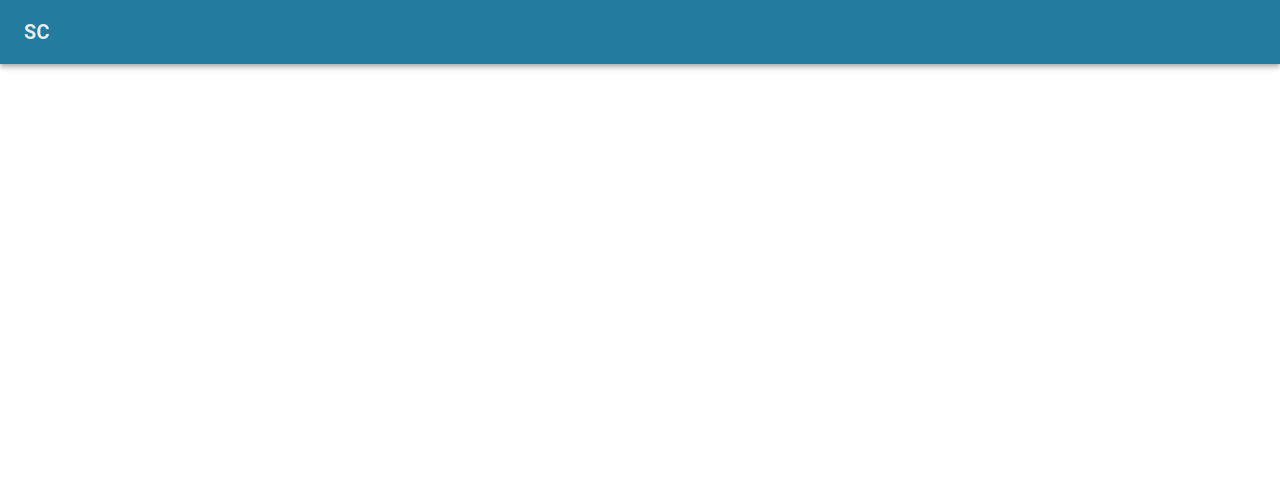
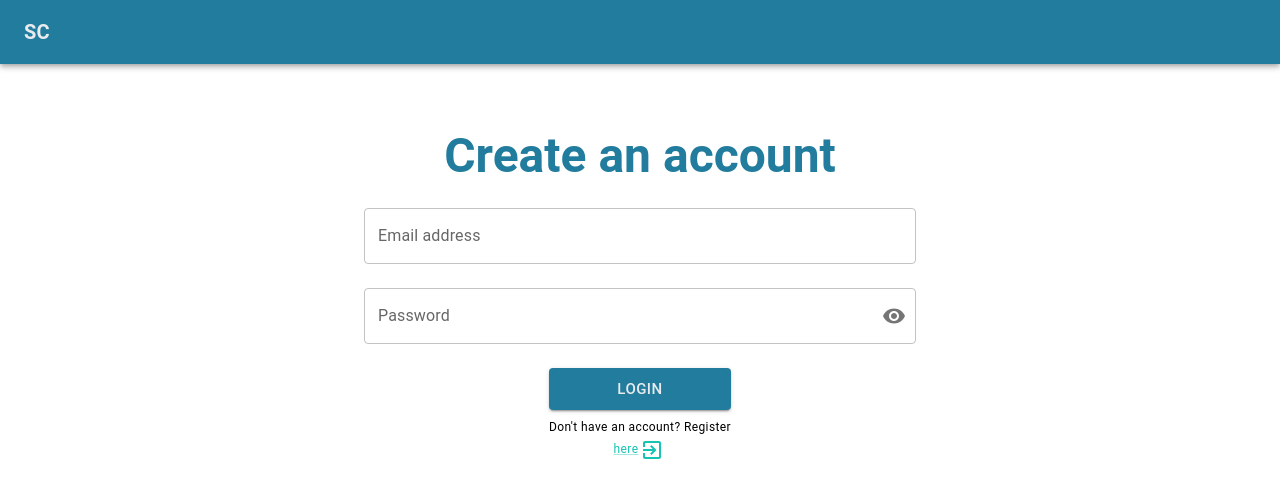
Before and after one commit to kennethryandy/social-clone-mern, a React (Create React App) app in the folder client/: page /login in a window 1280 px wide. Before the commit this address had no page. Shown: the top 498 px of the page. Built offline with nearby package versions, Linux system fonts and the light colour scheme.

Commit message:
client: added login and protected route component

```diff
--- a/client/package.json
+++ b/client/package.json
@@ -12,6 +12,7 @@
     "@testing-library/react": "^13.3.0",
     "@testing-library/user-event": "^13.5.0",
     "axios": "^0.27.2",
+    "jwt-decode": "^3.1.2",
     "react": "^18.1.0",
     "react-dom": "^18.1.0",
     "react-redux": "^8.0.2",
--- a/client/src/App.js
+++ b/client/src/App.js
@@ -1,11 +1,15 @@
 import { useState } from 'react';
 import { ThemeProvider, createTheme, responsiveFontSizes } from '@mui/material/styles'
 import { BrowserRouter, Route, Routes } from "react-router-dom";
+
 // Components
 import NavBar from "./components/Nav/NavBar";
+import AuthService from './components/AuthService';
+import ProtectedRoute from './components/ProtectedRoute';
 import { AppBarSpacer } from './utils/GlobalStylesComp';
 // Pages
 import Signup from './pages/Signup';
+import Login from './pages/Login';
 import Home from './pages/Home';
 
 // const darkTheme = {
@@ -47,15 +51,17 @@ const lightTheme = {
 };
 
 function App () {
-	const [theme, setTheme] = useState(lightTheme)
+	const [theme, setTheme] = useState(lightTheme);
+
 	return (
 		<ThemeProvider theme={responsiveFontSizes(createTheme(theme))}>
 			<BrowserRouter>
 				<NavBar />
 				<AppBarSpacer />
 				<Routes>
-					<Route path="/" index element={<Home />} />
-					<Route path="/register" element={<Signup />} />
+					<Route path="/" index element={<ProtectedRoute><Home /></ProtectedRoute>} />
+					<Route path="/register" element={<AuthService><Signup /></AuthService>} />
+					<Route path="/login" element={<AuthService><Login /></AuthService>} />
 				</Routes>
 			</BrowserRouter>
 		</ThemeProvider>
--- /dev/null
+++ b/client/src/components/AuthService.js
@@ -0,0 +1,18 @@
+import useAuth from '../hooks/useAuth';
+import { Navigate } from 'react-router-dom';
+
+const AuthService = ({ children }) => {
+	const isAuth = useAuth();
+
+	if (isAuth) {
+		return <Navigate to='/' />
+	}
+
+	return (
+		<>
+			{children}
+		</>
+	)
+}
+
+export default AuthService
--- /dev/null
+++ b/client/src/components/ProtectedRoute.js
@@ -0,0 +1,19 @@
+import { Navigate, useLocation } from "react-router-dom";
+import useAuth from "../hooks/useAuth";
+
+const ProtectedRoute = ({ children }) => {
+	const isAuth = useAuth();
+	const location = useLocation();
+
+	if (!isAuth) {
+		return <Navigate to="/login" state={{ from: location }} replace />;
+	}
+
+	return (
+		<>
+			{children}
+		</>
+	)
+}
+
+export default ProtectedRoute
--- /dev/null
+++ b/client/src/components/Snackbar/Toast.js
@@ -0,0 +1,17 @@
+import Alert from '@mui/material/Alert';
+import Snackbar from '@mui/material/Snackbar';
+
+const Toast = ({ open, message, handleClose }) => {
+	return (
+		<Snackbar
+			open={open}
+			autoHideDuration={6000}
+			onClose={handleClose}
+			anchorOrigin={{ vertical: 'bottom', horizontal: 'right' }}
+		>
+			<Alert severity="error">{message}</Alert>
+		</Snackbar>
+	)
+}
+
+export default Toast
--- /dev/null
+++ b/client/src/pages/Login.js
@@ -0,0 +1,147 @@
+import { useState, useEffect } from 'react'
+import { useDispatch, useSelector } from 'react-redux';
+import { loginUser, setError, clearErrors } from '../features/user/userSlice';
+import { loginSchema } from '../utils/validators';
+import { Link } from 'react-router-dom';
+// MUI
+import Box from '@mui/material/Box';
+import Button from '@mui/material/Button';
+import IconButton from '@mui/material/IconButton';
+import InputAdornment from '@mui/material/InputAdornment';
+import InputLabel from '@mui/material/InputLabel';
+import FormControl from '@mui/material/FormControl';
+import OutlinedInput from '@mui/material/OutlinedInput';
+import TextField from '@mui/material/TextField'
+import Typography from '@mui/material/Typography';
+import MuiLink from '@mui/material/Link';
+// Icons
+import ExitToAppIcon from '@mui/icons-material/ExitToApp';
+import Visibility from '@mui/icons-material/Visibility';
+import VisibilityOff from '@mui/icons-material/VisibilityOff';
+import Toast from '../components/Snackbar/Toast';
+
+
+const Login = () => {
+	const { loading, errors } = useSelector(store => store.user);
+	const dispatch = useDispatch();
+	const [showPassword, setShowPassword] = useState(false);
+	const [inputField, setInputField] = useState({
+		email: "",
+		password: ""
+	});
+
+	useEffect(() => {
+		dispatch(clearErrors());
+	}, [dispatch]);
+
+	const handleChange = e => {
+		setInputField({
+			...inputField,
+			[e.target.name]: e.target.value
+		});
+		if (errors[e.target.name]) {
+			dispatch(setError({ ...errors, [e.target.name]: "" }));
+		}
+	}
+
+	const handleClickShowPassword = () => {
+		setShowPassword(!showPassword);
+	}
+
+	const handleSubmit = async (e) => {
+		e.preventDefault();
+		dispatch(setError({}));
+		try {
+			const user = await loginSchema.validate(inputField, { abortEarly: false });
+			dispatch(loginUser({
+				email: user.email,
+				password: user.password
+			}));
+		} catch (err) {
+			if (err?.name === "ValidationError") {
+				const yupErrors = err.inner.reduce((acc, curr) => {
+					return {
+						...acc,
+						[curr.path]: curr.message
+					}
+				}, {});
+				dispatch(setError(yupErrors));
+			} else {
+				console.log(err);
+			}
+		}
+	}
+
+	const handleSnackbarClose = () => {
+		dispatch(setError({ general: '' }));
+	}
+
+	return (
+		<>
+			<Box sx={{ maxWidth: "sm", margin: "auto" }}>
+				<Box>
+					<Typography textAlign="center" variant="h3" sx={{ fontWeight: "600" }} color="primary">Create an account</Typography>
+				</Box>
+				<form onSubmit={handleSubmit}>
+					<Box sx={{ marginY: { xs: 2, md: 3 }, paddingX: { xs: 2, md: 3 }, display: "flex", alignItems: "center", justifyContent: "center", flexDirection: "column", gap: { xs: 2, md: 3 } }}>
+						<TextField
+							label="Email address"
+							placeholder="Your email address..."
+							fullWidth
+							name="email"
+							type="email"
+							value={inputField.email}
+							onChange={handleChange}
+							error={!!errors.email || !!errors.general}
+							helperText={errors.email}
+						/>
+						<Box width="100%">
+							<Box sx={{ width: "100%", display: 'flex', flexDirection: { xs: 'column', md: 'row' }, gap: { xs: 2, md: 3 } }}>
+								<Box width="100%">
+									<FormControl variant="outlined" fullWidth>
+										<InputLabel error={!!errors.password} htmlFor="outlined-adornment-password">Password</InputLabel>
+										<OutlinedInput
+											id="outlined-adornment-password"
+											name="password"
+											type={showPassword ? 'text' : 'password'}
+											value={inputField.password}
+											onChange={handleChange}
+											error={!!errors.password || !!errors.general}
+											endAdornment={
+												<InputAdornment position="end">
+													<IconButton
+														tabIndex={-1}
+														aria-label="toggle password visibility"
+														onClick={handleClickShowPassword}
+														edge="end"
+													>
+														{showPassword ? <VisibilityOff /> : <Visibility />}
+													</IconButton>
+												</InputAdornment>
+											}
+											label="Password"
+										/>
+									</FormControl>
+								</Box>
+							</Box>
+						</Box>
+						<Box>
+							<Button type="submit" variant="contained" size="large" fullWidth disabled={loading}>Login</Button>
+							<Typography component="div" sx={{ marginY: 1 }} variant="caption" textAlign="center">
+								<span>Don't have an account? Register </span>
+								<MuiLink color="secondary" component={Link} to="/register" sx={{ display: "flex", alignItems: "center", justifyContent: "center" }}>here <ExitToAppIcon sx={{ marginX: "2px" }} /></MuiLink>
+							</Typography>
+						</Box>
+					</Box>
+				</form>
+			</Box >
+			<Toast
+				open={errors.general ? true : false}
+				message={errors.general ? errors.general : ""}
+				handleClose={handleSnackbarClose}
+			/>
+		</>
+	)
+}
+
+export default Login
--- a/client/src/pages/Signup.js
+++ b/client/src/pages/Signup.js
@@ -1,9 +1,8 @@
 import { useState, useEffect } from 'react'
 import { useDispatch, useSelector } from 'react-redux';
-import { registerUser, setError } from '../features/user/userSlice';
+import { registerUser, setError, clearErrors } from '../features/user/userSlice';
 import { userSchema } from '../utils/validators';
-import { Link, useNavigate } from 'react-router-dom';
-import useAuth from '../hooks/useAuth';
+import { Link } from 'react-router-dom';
 // MUI
 import Box from '@mui/material/Box';
 import Button from '@mui/material/Button';
@@ -20,13 +19,12 @@ import MuiLink from '@mui/material/Link';
 import ExitToAppIcon from '@mui/icons-material/ExitToApp';
 import Visibility from '@mui/icons-material/Visibility';
 import VisibilityOff from '@mui/icons-material/VisibilityOff';
+import Toast from '../components/Snackbar/Toast';
 
 
 const Register = () => {
-	const { loading, errors, authenticated } = useSelector(store => store.user);
-	const isAuth = useAuth();
+	const { loading, errors } = useSelector(store => store.user);
 	const dispatch = useDispatch();
-	const navigate = useNavigate();
 	const [showPassword, setShowPassword] = useState({
 		password: false,
 		confirmPassword: false
@@ -40,10 +38,8 @@ const Register = () => {
 	});
 
 	useEffect(() => {
-		if (isAuth && authenticated) {
-			navigate('/');
-		}
-	}, [isAuth, authenticated]);
+		dispatch(clearErrors());
+	}, [dispatch]);
 
 	const handleChange = e => {
 		setInputField({
@@ -89,7 +85,12 @@ const Register = () => {
 		}
 	}
 
+	const handleSnackbarClose = () => {
+		dispatch(setError({ general: '' }));
+	}
+
 	return (
+		<>
 			<Box sx={{ maxWidth: "sm", margin: "auto" }}>
 				<Box>
 					<Typography textAlign="center" variant="h3" sx={{ fontWeight: "600" }} color="primary">Create an account</Typography>
@@ -223,6 +224,12 @@ const Register = () => {
 					</Box>
 				</form>
 			</Box >
+			<Toast
+				open={errors.general ? true : false}
+				message={errors.general ? errors.general : ""}
+				handleClose={handleSnackbarClose}
+			/>
+		</>
 	)
 }
 
--- a/client/src/utils/setAuthHeader.js
+++ b/client/src/utils/setAuthHeader.js
@@ -2,8 +2,14 @@ import axios from 'axios';
 
 const setAuthHeader = (token) => {
 	const userToken = `Bearer ${token}`;
-	localStorage.setItem('userToken', userToken);
+	localStorage.setItem('token', userToken);
 	axios.defaults.headers.common['Authorization'] = userToken;
 }
 
-export default setAuthHeader;
+const removeAuthHeader = () => {
+	localStorage.removeItem('token');
+	localStorage.removeItem('cred');
+	delete axios.defaults.headers.common['Authorization'];
+}
+
+export { setAuthHeader, removeAuthHeader };
--- a/client/src/utils/validators.js
+++ b/client/src/utils/validators.js
@@ -7,3 +7,8 @@ export const userSchema = object().shape({
 	password: string().min(6, 'Password must be atleast 6 characters.').max(30).oneOf([ref('confirmPassword'), null], 'Password and confirm password must match.').trim().required('Password must not be empty.'),
 	confirmPassword: string().oneOf([ref('password'), null], 'Password and confirm password must match.').required('Confirm password must not be empty.')
 });
+
+export const loginSchema = object().shape({
+	email: string().email('Invalid email address.').required('Email address must not be empty.'),
+	password: string().min(6, 'Password must be atleast 6 characters.').max(30).trim().required('Password must not be empty.')
+});
```
Also changed, not shown: client/src/components/Nav/NavBar.js (+25 -5 lines), client/src/features/user/userSlice.js (+18 -10 lines), client/src/hooks/useAuth.js (+20 -13 lines), 2 other files (tests, documents, lock files or other folders). Lines whose indentation alone changed are shown as unchanged.
